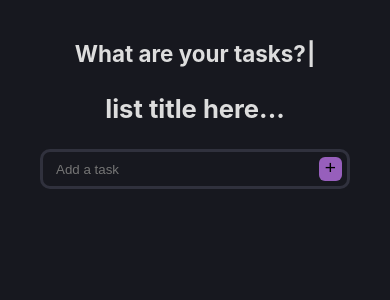
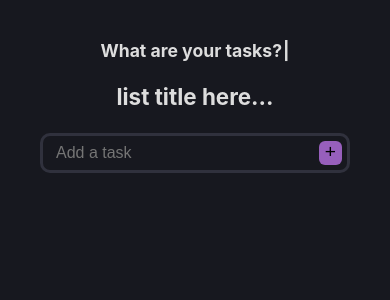
Before and after one commit to estefaniaramirezmnt/react-todo-app-personal, a React (Create React App) app: page / in a window 390 px wide. Shown: the top 300 px of the page. Built offline with nearby package versions, Linux system fonts and the light colour scheme.

Commit message:
Changed size title on small screens

```diff
--- a/src/App.css
+++ b/src/App.css
@@ -18,12 +18,13 @@ h1, h3 {
 }
 
 h1 {
-  font-size: 1.4rem;
+  font-size: 1.3rem;
 }
 
 h3 {
-  font-size: 1.6rem;
+  font-size: 1.5rem;
 }
+
 .title-input{
   background: none;
   border: 3px solid #30313D;
@@ -37,11 +38,9 @@ h3 {
 }
 
 form {
-  /* align-items: center; */
   border: 3px solid #30313D;
   border-radius: 10px;
   display: flex;
-  /* justify-content: center; */
   padding: 5px;
 }
 
@@ -50,6 +49,7 @@ form input{
   border: 0;
   color: #fff;
   display: block;
+  font-size: 1.1rem;
   padding: 0 8px;
   width: 100%;
 }
@@ -159,6 +159,18 @@ button.trash {
     max-width: 360px;
   }
 
+  h1 {
+    font-size: 1.1rem;
+  }
+
+  h3 {
+    font-size: 1.4rem;
+  }
+
+  form input{
+    font-size: 1rem;
+  }
+
 }
 
 @media (max-width: 410px) {
--- a/src/App.js
+++ b/src/App.js
@@ -19,9 +19,6 @@ function App() {
     const tasks = JSON.parse(localStorage.getItem("tasks"));
     setTasks(tasks || []);
   }, []);
-  // {
-  //   tasks.map((task, index) => <div key={index}>{task.text}</div>);
-  // }
 
   function addTask(name) {
     setTasks((prev) => {
```
